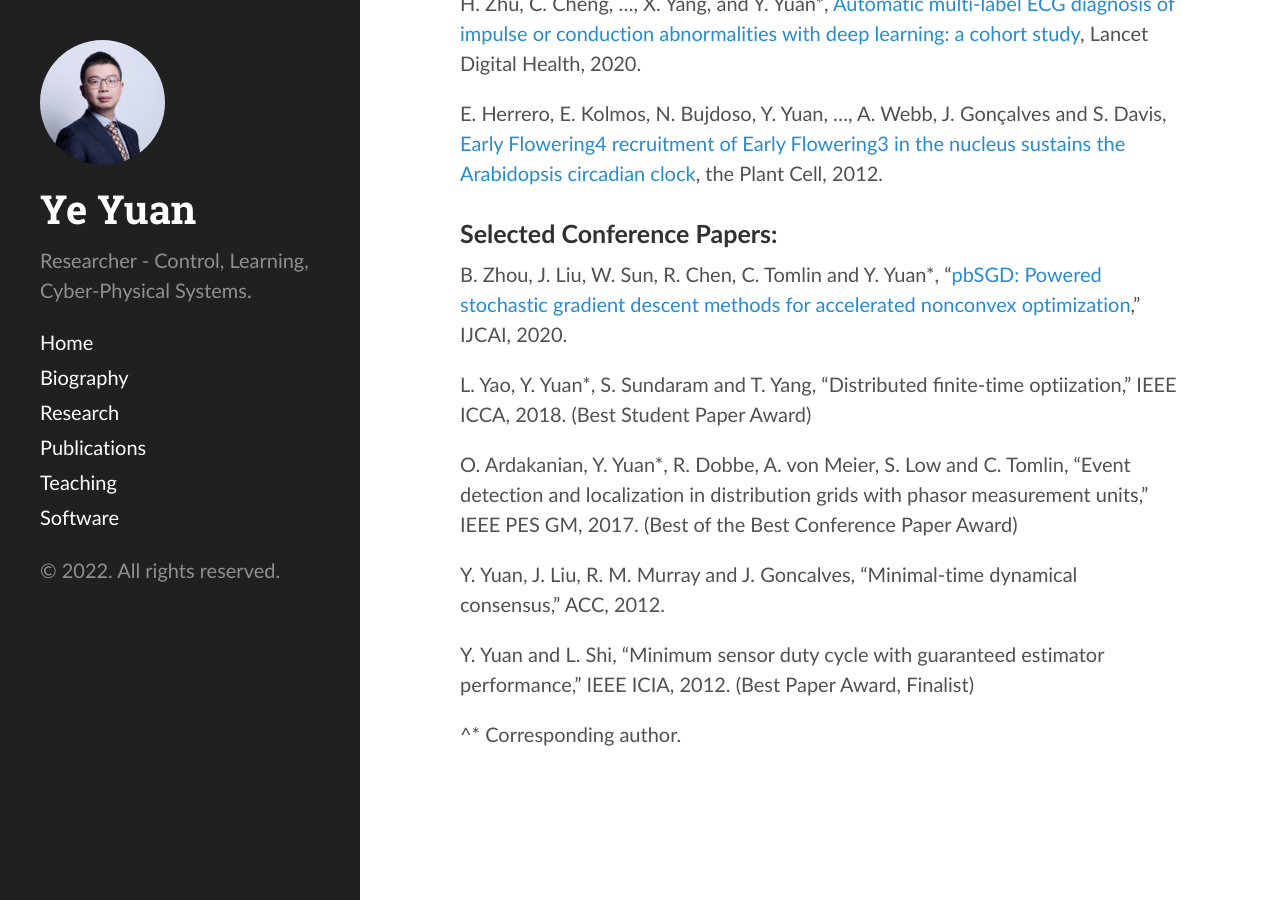
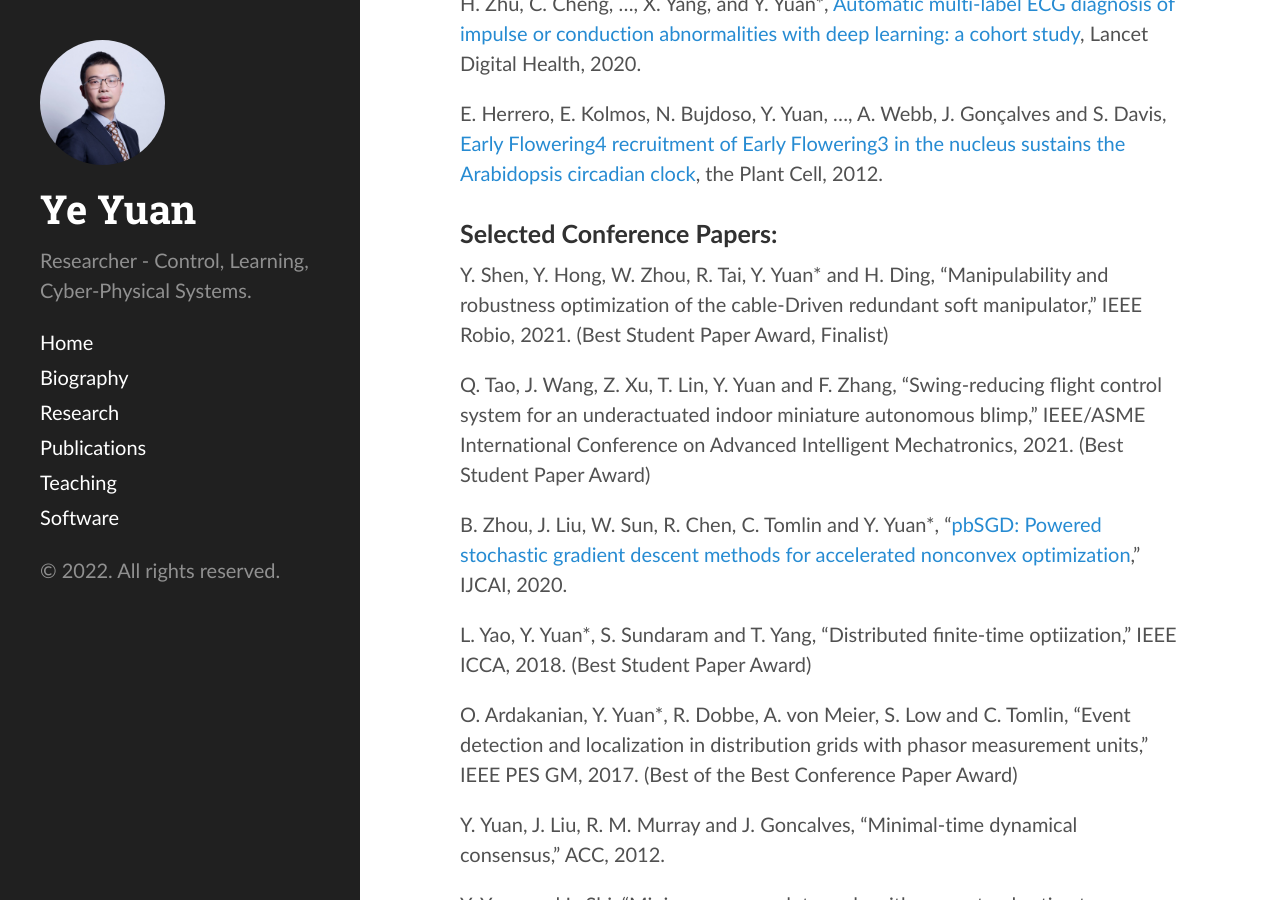
Before and after one commit to yy311/yy311.github.io, a Jekyll site: the page built from publication.md, in a window 1280 px wide and 900 px high, scrolled down 1595 px. Built offline with Jekyll 4.4.1, drawn with Linux system fonts in a browser that asks for light colours.

Commit message:
Update publication.md

```diff
--- a/publication.md
+++ b/publication.md
@@ -50,7 +50,11 @@ E. Herrero, E. Kolmos, N. Bujdoso, Y. Yuan, ..., A. Webb, J. Gonçalves and S.
 
 <h3>Selected Conference Papers:</h3>
 
-B. Zhou, J. Liu, W. Sun, R. Chen, C. Tomlin and Y. Yuan*, "[pbSGD: Powered stochastic gradient descent methods for accelerated nonconvex optimization](https://www.ijcai.org/Proceedings/2020/0451.pdf)," IJCAI, 2020.
+Y. Shen, Y. Hong, W. Zhou, R. Tai, Y. Yuan* and H. Ding, “Manipulability and robustness optimization of the cable-Driven redundant soft manipulator,” IEEE Robio, 2021. (Best Student Paper Award, Finalist)
+
+Q. Tao, J. Wang, Z. Xu, T. Lin, Y. Yuan and F. Zhang, “Swing-reducing flight control system for an underactuated indoor miniature autonomous blimp,” IEEE/ASME International Conference on Advanced Intelligent Mechatronics, 2021. (Best Student Paper Award)
+
+B. Zhou, J. Liu, W. Sun, R. Chen, C. Tomlin and Y. Yuan*, “[pbSGD: Powered stochastic gradient descent methods for accelerated nonconvex optimization](https://www.ijcai.org/Proceedings/2020/0451.pdf),” IJCAI, 2020.
 
 L. Yao, Y. Yuan*, S. Sundaram and T. Yang, “Distributed finite-time optiization,” IEEE ICCA, 2018. (Best Student Paper Award)
 
```
